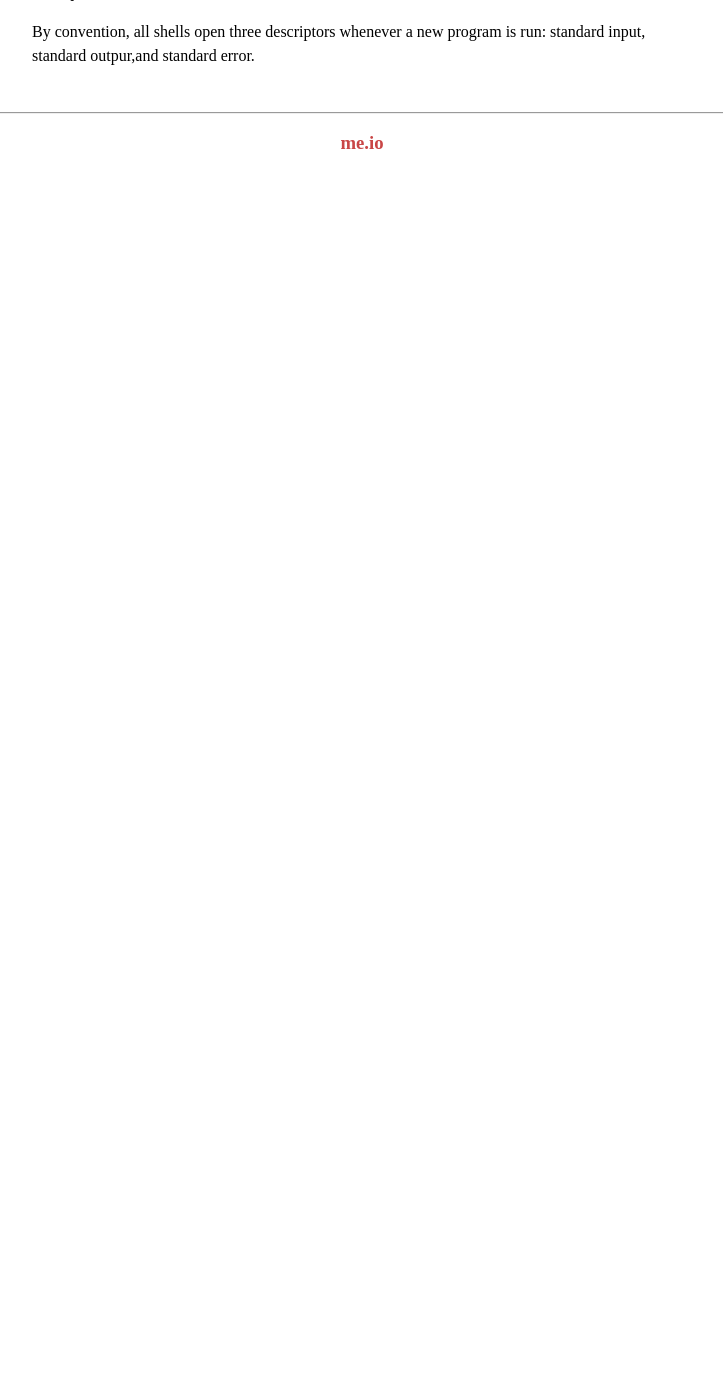
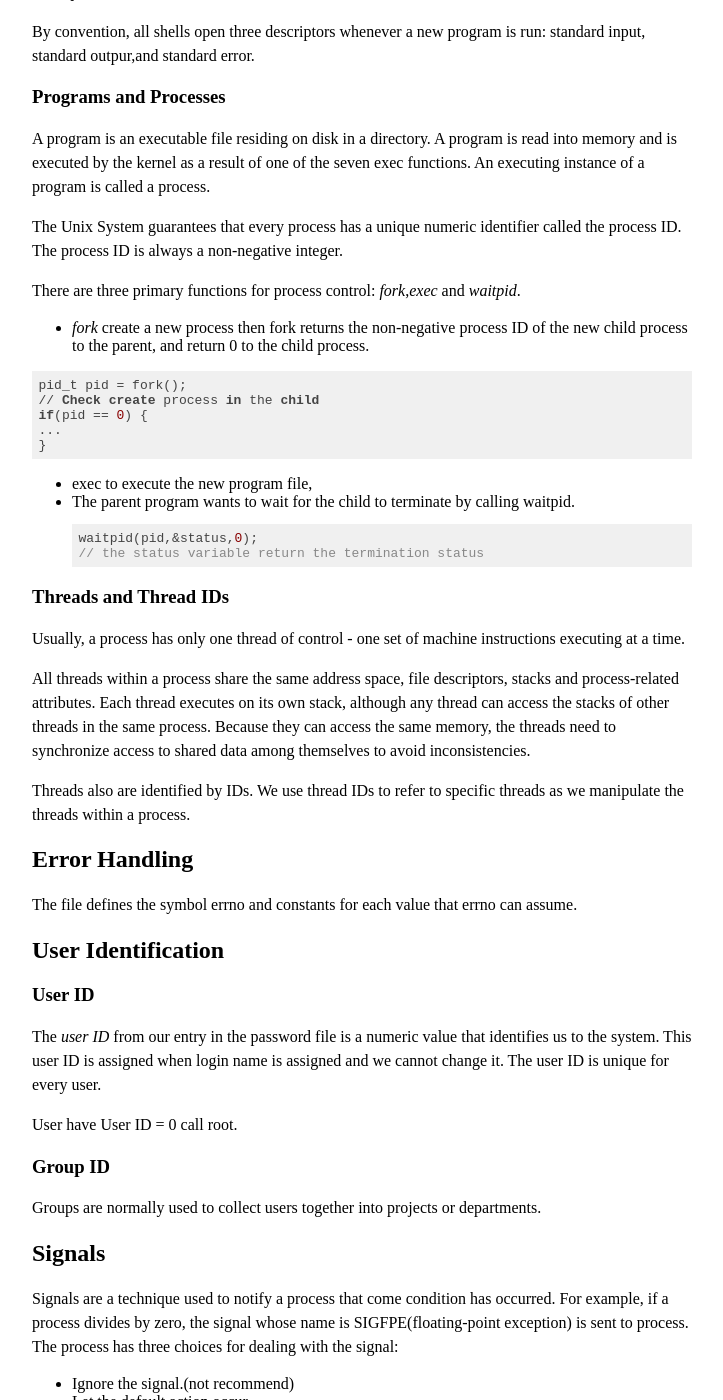
Before and after one commit to congdv/congdv.github.io, a Jekyll site: the page built from _posts/2017-08-18-advanced-programing-in-the-unix-environment.md, in a window 1280 px wide and 1400 px high, scrolled down 1341 px. Shown: the whole window, without its empty margins (278-1001 px from the left). Built offline with Jekyll 4.4.1, drawn with Linux system fonts in a browser that asks for light colours; before the commit the page ends 1554 px from its top, so only the background shows below that; some of the changed text lies outside the part shown.

Commit message:
Update 2017-08-18-advanced-programing-in-the-unix-environment.md

````diff
--- a/_posts/2017-08-18-advanced-programing-in-the-unix-environment.md
+++ b/_posts/2017-08-18-advanced-programing-in-the-unix-environment.md
@@ -38,3 +38,68 @@ When we log in, the working directory is set to our home directory that is obtai
 **File descriptors**  are normally small non-negative integers that the kernel uses to identify the file accessed by a process. Whenever it opens an existing file or creates a new file, the kernel returns a file descriptor that we want to read or write the file.
 
 By convention, all shells open three descriptors whenever a new program is run: standard input, standard outpur,and standard error.
+
+### Programs and Processes
+A program is an executable file residing on disk in a directory. A program is read into memory and is executed by the kernel as a result of one of the seven exec functions. An executing instance of a program is called a process.
+
+The Unix System guarantees that every process has a unique numeric identifier called the process ID. The process ID is always a non-negative integer.
+
+There are three primary functions for process control: *fork*,*exec* and *waitpid*.
+- *fork* create a new process then fork returns the non-negative process ID of the new child process to the parent, and return 0 to the child process.
+
+```
+pid_t pid = fork();
+// Check create process in the child
+if(pid == 0) {
+...
+}
+```
+
+- exec to execute the new program file,
+- The parent program wants to wait for the child to terminate by calling waitpid.
+```
+waitpid(pid,&status,0);
+// the status variable return the termination status
+```
+
+### Threads and Thread IDs
+Usually, a process has only one thread of control - one set of machine instructions executing at a time.
+
+All threads within a process share the same address space, file descriptors, stacks and process-related attributes. Each thread executes on its own stack, although any thread can access the stacks of other threads in the same process. Because they can access the same memory, the threads need to synchronize access to shared data among themselves to avoid inconsistencies.
+
+Threads also are identified by IDs. We use thread IDs to refer to specific threads as we manipulate the threads within a process.
+
+## Error Handling
+The file <errno.h> defines the symbol errno and constants for each value that errno can assume.
+## User Identification
+### User ID
+The *user ID* from our entry in the password file is a numeric value that identifies us to the system. This user ID is assigned when login name is assigned and we cannot change it. The user ID is unique for every user.
+
+User have User ID = 0 call root.
+### Group ID
+Groups are normally used to collect users together into projects or departments.
+## Signals
+Signals are a technique used to notify a process that come condition has occurred. For example, if a process divides by zero, the signal whose name is SIGFPE(floating-point exception) is sent to process. The process has three choices for dealing with the signal:
+- Ignore the signal.(not recommend)
+- Let the default action occur.
+- Catching the signal by a function.
+
+Two terminal keys, the interrupt key - Del or Ctrl-C and the quit key - Ctrl-\.
+
+## Time values
+Historically, UNIX systems have maintained two different time values.
+1. Calendar time: this value counts the number of seconds since the Epoch:
+00:00:00 January 1, 1970, Coordinated Universal Time (UTC).
+2. Process Time: This is also called CPU time and measures the central processor
+resources used by a process. Process time is measured in clock ticks, which
+have historically been 50, 60, or 100 ticks per second.
+
+When measure the execution time of a process, we'll see that the UNIX System maintains three value fo a process:
+ - Clock time: the amount of time the processes takes to run, and its value depends on the number of other processes being run on the system.
+ - User CPU time: the CPU time attributed to user instructions.
+ - System CPU time: The CPU time attributed to the kernel
+ ## System calls and Library Functions
+ System calls like services is provided by kernel. This help user request command directly to kernel. The exact number of system calls depend on the OS version.
+ Both system calls and library functions appear as normal C functions.
+
+ ![Malloc and System call ](https://user-images.githubusercontent.com/8192210/29810126-dedde042-8cc8-11e7-8d89-108e952e9bea.png)
````
